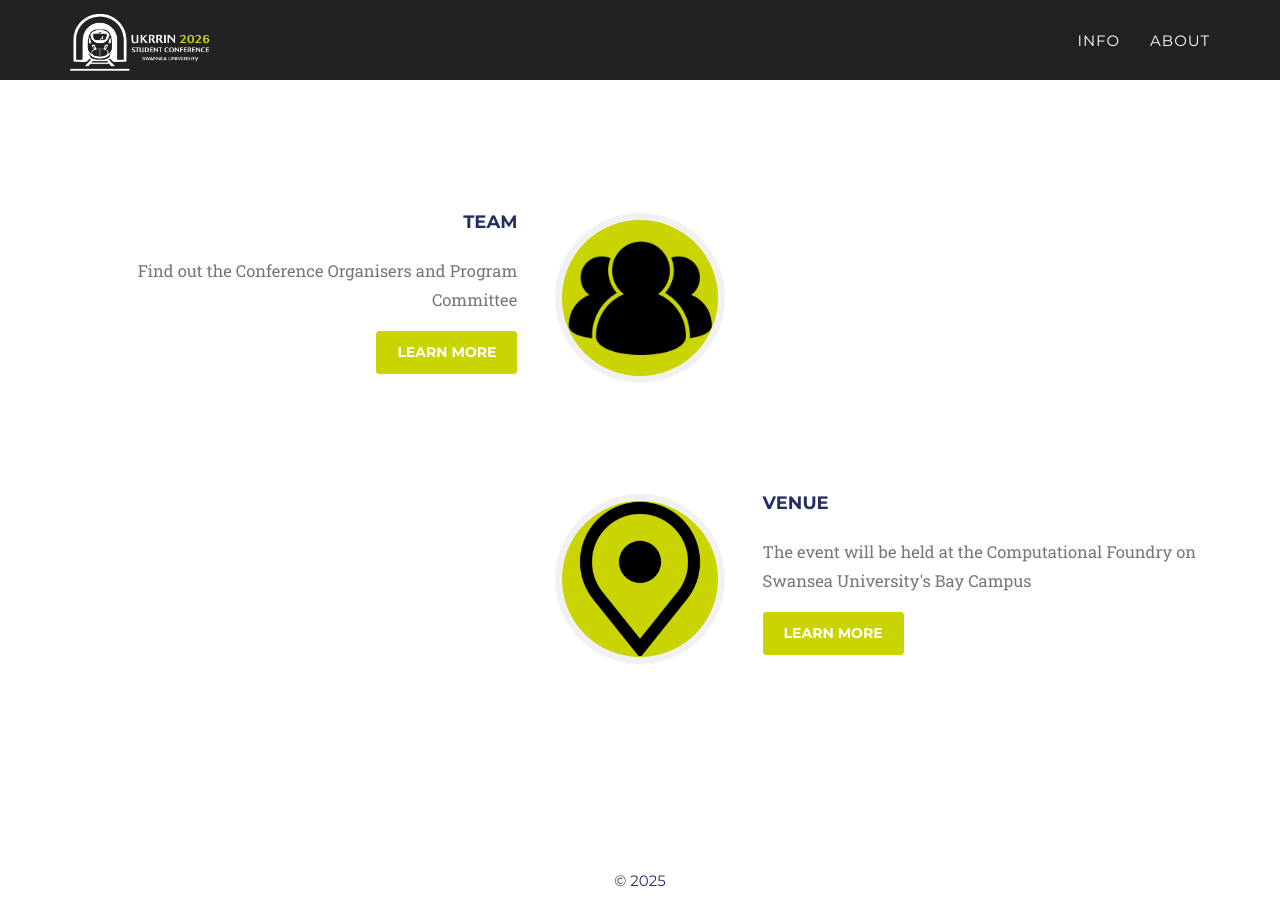
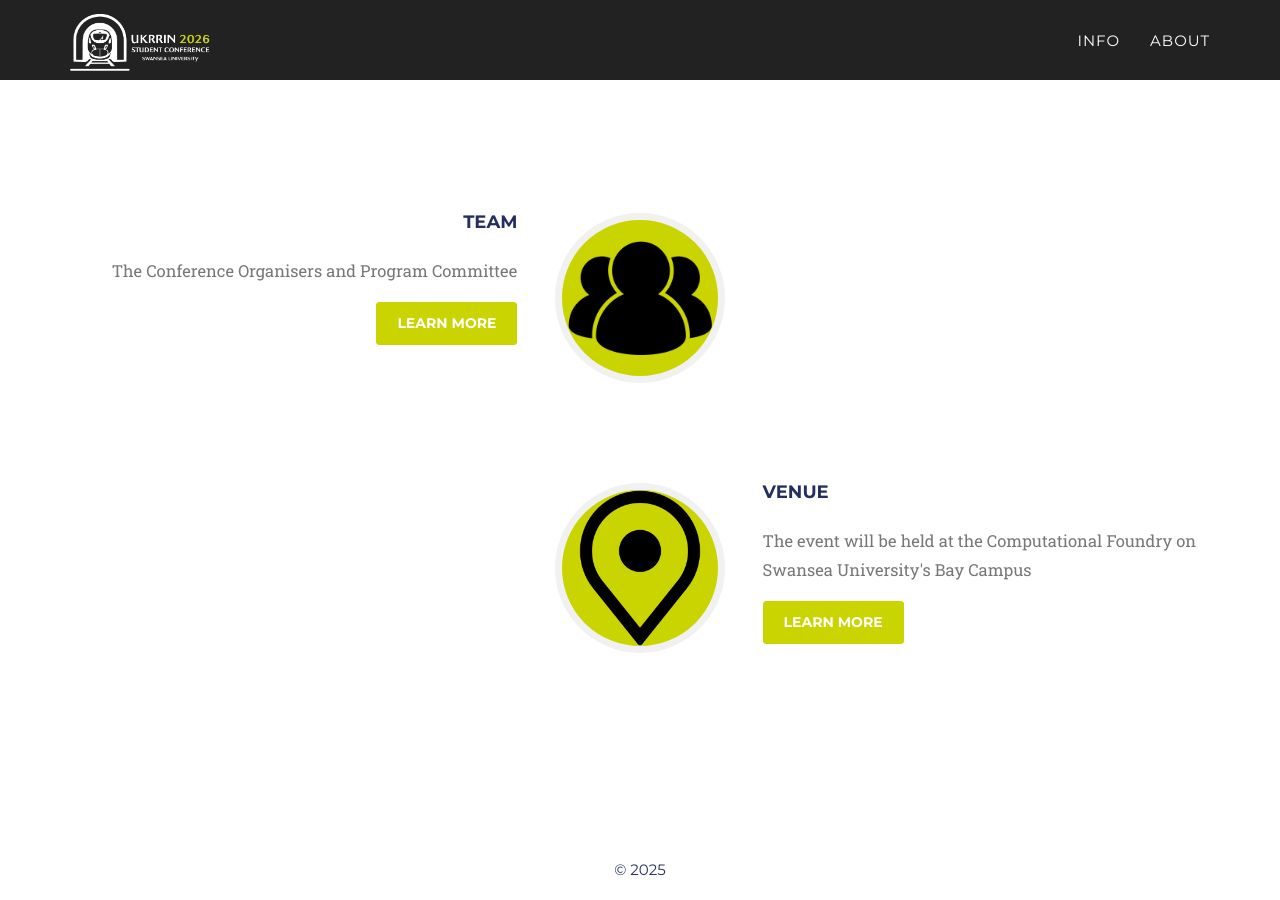
Before and after one commit to ukrrin2026swansea/ukrrin2026swansea.github.io, a Jekyll site: the page built from index.html, in a window 1280 px wide and 900 px high, scrolled down 4092 px. Built offline with Jekyll 4.4.1, drawn with Linux system fonts in a browser that asks for light colours; some web fonts are replaced.

Commit message:
Team text change

```diff
--- a/_data/twenty_17/home_about_data.yml
+++ b/_data/twenty_17/home_about_data.yml
@@ -12,7 +12,7 @@
 - inverted:
   img: icon-team.jpeg
   name: Team
-  info: Find out the Conference Organisers and Program Committee
+  info: The Conference Organisers and Program Committee
   link: /team
 
 - inverted: timeline-inverted
```
